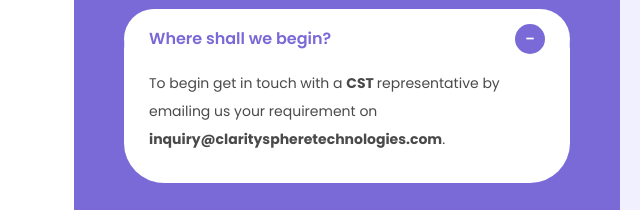
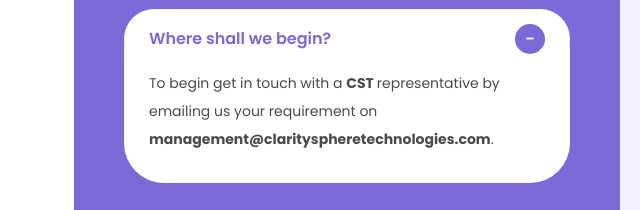
Before and after one commit to CS-Technolgies/CST, a plain HTML site: page index.html in a window 1280 px wide. Shown: the part 1160-1370 px from the top of the page, 103-743 px from the left. Drawn offline with nearby package versions, Linux system fonts and the light colour scheme.

Commit message:
Added email and address

```diff
--- a/index.html
+++ b/index.html
@@ -202,7 +202,7 @@
               </h2>
               <div id="collapseOne" class="accordion-collapse collapse show" aria-labelledby="headingOne" data-bs-parent="#accordionExample">
                 <div class="accordion-body">
-                  To begin get in touch with a <strong> CST </strong> representative by emailing us your requirement on  <strong>inquiry@clarityspheretechnologies.com</strong>.
+                  To begin get in touch with a <strong> CST </strong> representative by emailing us your requirement on  <strong>management@clarityspheretechnologies.com</strong>.
                 </div>
               </div>
             </div>
@@ -634,8 +634,8 @@
         <div class="col-lg-6">
           <div class="contact-us-content">
             <div class="section-heading">
-              <p  style="color: white;">Email : inquiry@clarityspheretechnologies.com <br>
-              Address : 13/35 New ColonyBirla Nagar, Gwalior, Madhya Pradesh , 474004
+              <p  style="color: white;">Email : management@clarityspheretechnologies.com <br>
+              Address : Chitnis Ki Goth,Lakshar, Gwalior, Madhya Pradesh , 474004
               </p>
             </div>
           </div>
```
